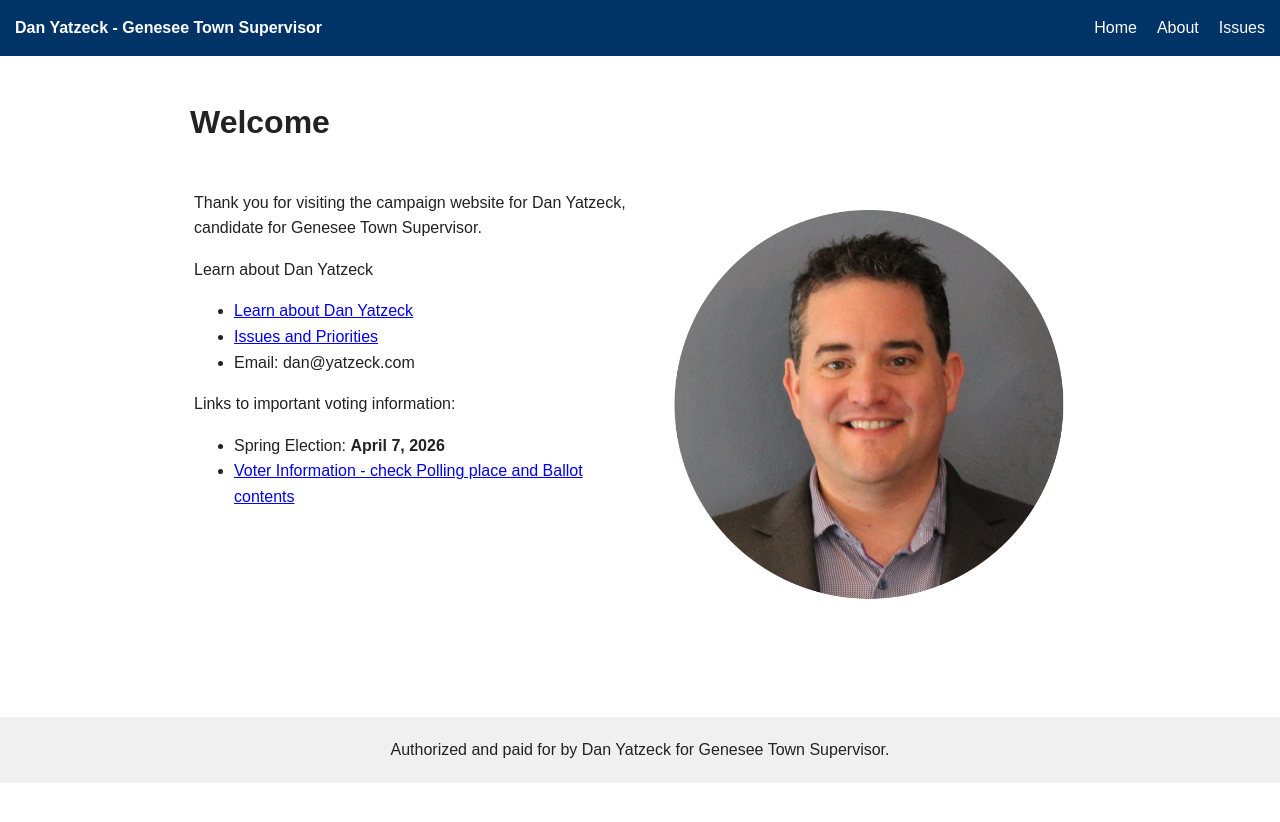
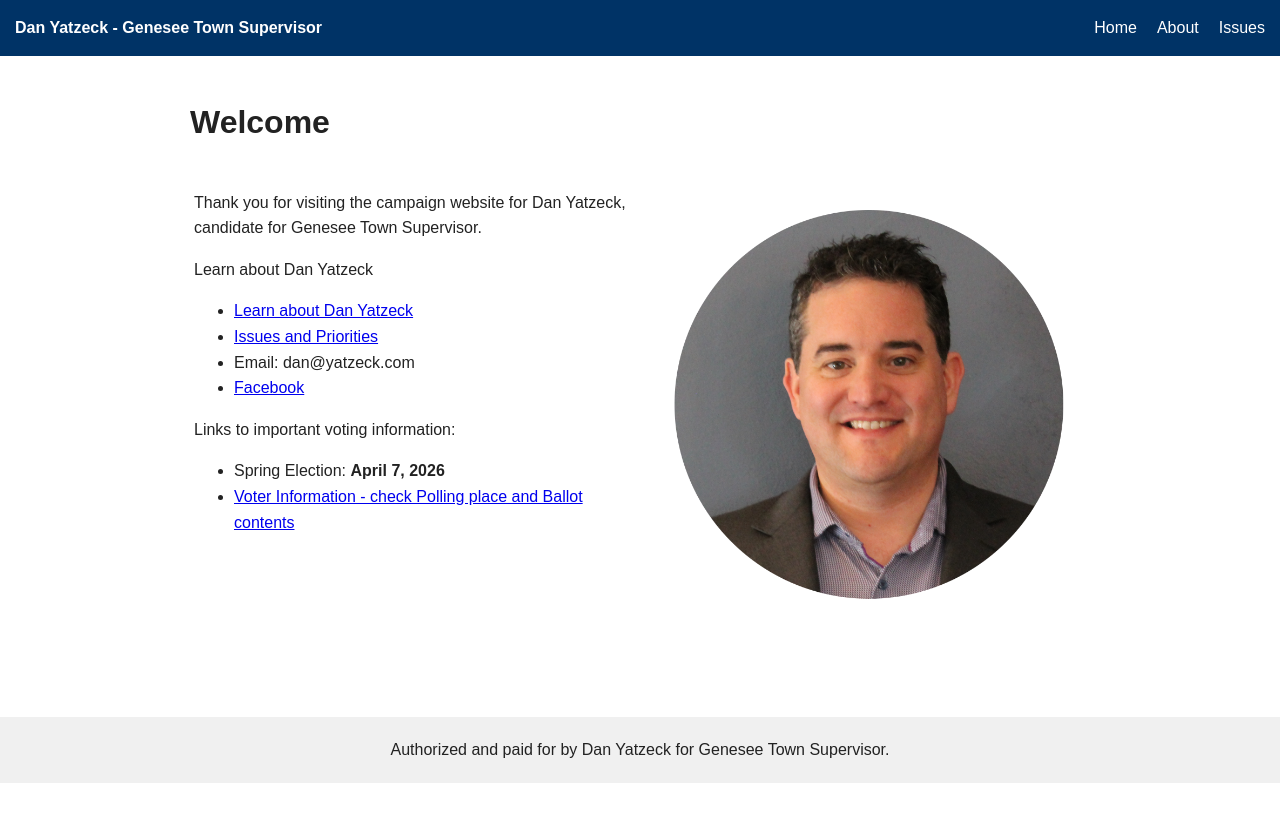
Before and after one commit to danyatzeck/danyatzeck.github.io, a Jekyll site: the page built from index.md, in a window 1280 px wide. Shown: the top 822 px of the page. Built offline with Jekyll 4.4.1, drawn with Linux system fonts in a browser that asks for light colours; our own code applies the rules of GitHub Pages for plain Markdown files.

Commit message:
added facebook link

```diff
--- a/index.md
+++ b/index.md
@@ -8,6 +8,7 @@ Learn about Dan Yatzeck
 - <a href="{{ '/about' | relative_url }}">Learn about Dan Yatzeck</a>
 - <a href="{{ '/issues' | relative_url }}">Issues and Priorities</a>
 - Email: dan@yatzeck.com
+- [Facebook](https://www.facebook.com/profile.php?id=61586094986714)
 
 Links to important voting information:
 - Spring Election: **April 7, 2026**
```
